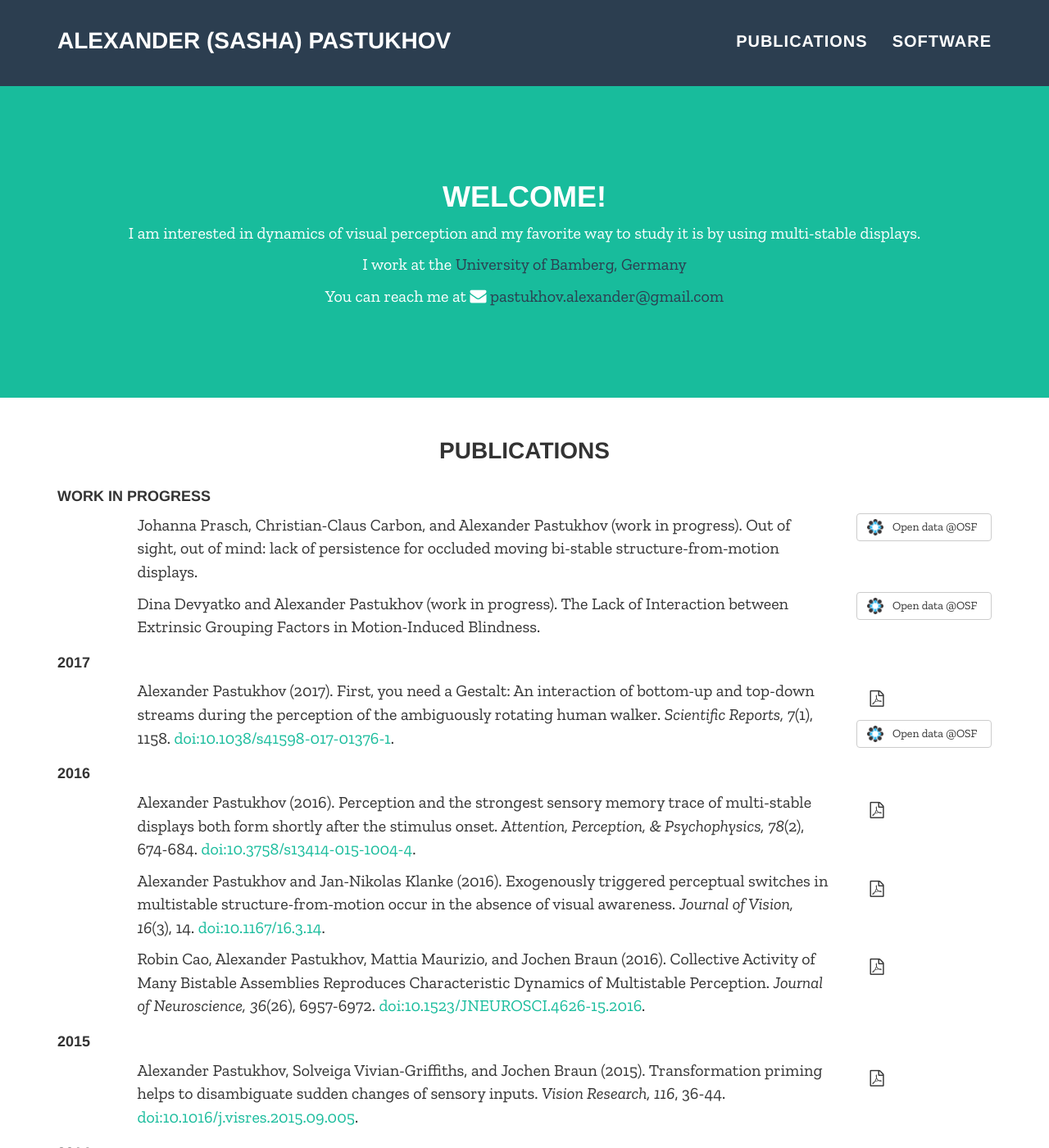
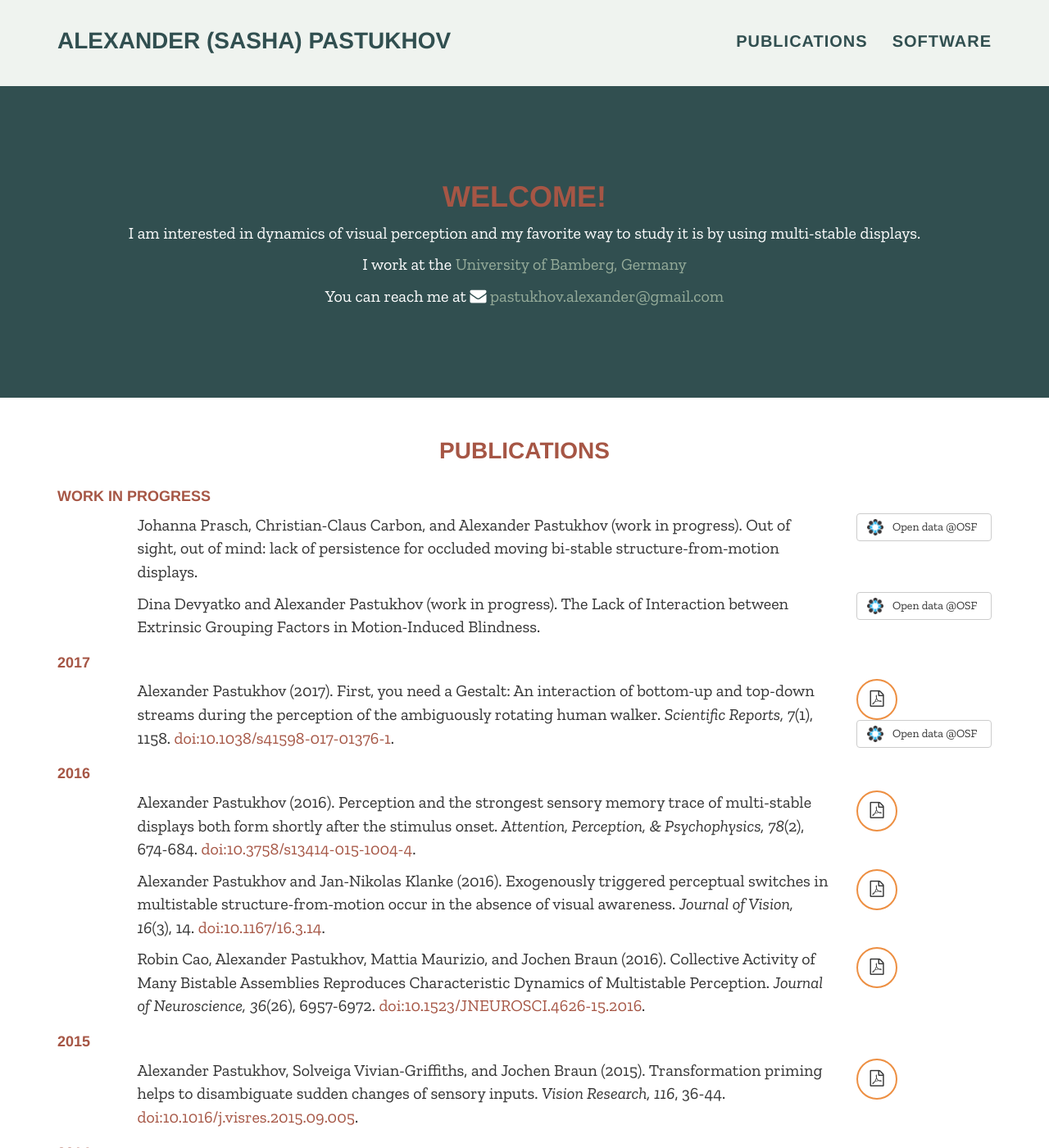
Before and after one commit to alexander-pastukhov/alexander-pastukhov.github.io, a Jekyll site: the page built from index.html, in a window 1280 px wide and 1400 px high. Shown: the whole window at 82% size. Built offline with Jekyll 4.4.1, drawn with Linux system fonts in a browser that asks for light colours; nearby versions of some CDN libraries; some web fonts are replaced.

Commit message:
Streamlined color definitions using scss

```diff
--- a/_includes/header.html
+++ b/_includes/header.html
@@ -3,7 +3,7 @@
     <div class="container">
         <div class="row">
             <div class="col-lg-12">
-                <h1>Welcome!</h1>
+                <h1 class='light'>Welcome!</h1>
                 <p>I am interested in dynamics of visual perception and my favorite way to study it is by using multi-stable displays.</p>
                 <p>I work at the <a class='dark' href='https://www.uni-bamberg.de/en/allgpsych/'>University of Bamberg, Germany</a></p>
                 <p>You can reach me at <i class="fa fa-envelope" aria-hidden="true"></i>&nbsp;<a class='dark' href="mailto:pastukhov.alexander@gmail.com">pastukhov.alexander@gmail.com</a></p>
--- a/_includes/publications.html
+++ b/_includes/publications.html
@@ -3,7 +3,7 @@
         <div class="container">
             <div class="row">
                 <div class="col-lg-12 text-center">
-                    <h2>Publications</h2>
+                    <h2 class='light'>Publications</h2>
                     <br/>
                 </div>
             </div>
@@ -14,7 +14,7 @@
                     {% for publication in sorted_publications %}
                         {% if publication.year != current_year %}
                             {% assign current_year = publication.year %}
-                            <h4>{{publication.year}}</h4>
+                            <h4 class='light'>{{publication.year}}</h4>
                         {% endif %}
                         <div class="row">
                             <div class="col-md-1" align='right'>
@@ -54,7 +54,7 @@
                             <div class="col-md-2">
                                 <p>
                                     {% if publication.pdf %}
-                                        <a class="btn-social btn-default" href= 'pdf/{{publication.pdf}}' ><i class="fa fa-fw fa-file-pdf-o"></i></a>
+                                        <a class="btn-round btn-default" href= 'pdf/{{publication.pdf}}' ><i class="fa fa-fw fa-file-pdf-o"></i></a>
                                     {% endif %}
                                     {% if publication.osf %}
                                     <a  class="btn btn-default" href={{publication.osf}} style='width:100%'><img src="img/osf_logo.png" class="img-fluid" style="width:20px;float:left" alt="OSF">&nbsp; Open data @OSF</a>
--- a/_includes/software.html
+++ b/_includes/software.html
@@ -1,10 +1,10 @@
 <!-- Software Section -->
-    <section class="success" id="software">
+    <section class="dark" id="software">
         <div class="container">
             <div class="row">
                 <div class="col-lg-12 text-center">
                     <h2>Software</h2>
-                    <hr class="star-light">
+                    <hr class="dark">
                 </div>
             </div>
             <div class="row">
--- a/css/pastukhov.css
+++ b/css/pastukhov.scss
@@ -1,9 +1,15 @@
-/*!
- * Start Bootstrap - Freelancer v1.1.1 (http://startbootstrap.com/template-overviews/freelancer)
- * Copyright 2013-2016 Start Bootstrap
- * Licensed under MIT (https://github.com/BlackrockDigital/startbootstrap/blob/gh-pages/LICENSE)
- */
+---
+---
 
+$color-light-shades: #EFF3EF;
+$color-light-accent: #96AC9A;
+$color-main: #ED8F42;
+$color-dark-accent: #A65645;
+$color-dark-shades: #314F50;
+
+$color-navbar-text: $color-dark-shades;
+$color-navbar-background: $color-light-shades;
+$color-navbar-active: $color-light-accent;
 
 
 body {
@@ -25,12 +31,12 @@ a:hover,
 a:focus,
 a:active,
 a.active {
-  color: #18BC9C;
+  color: $color-dark-accent;
   outline: none;
 }
 
 a.dark{
-  color: #2C3E50;
+  color: $color-light-accent;
   outline: none;
 }
 
@@ -43,9 +49,20 @@ h6 {
   font-family: "Ramabhadra", "Helvetica Neue", Helvetica, Arial, sans-serif;
   text-transform: uppercase;
   font-weight: 700;
+  color: $color-main;
 }
-hr.star-light,
-hr.star-primary {
+
+h1.light,
+h2.light,
+h3.light,
+h4.light,
+h5.light,
+h6.light {
+  color: $color-dark-accent;
+}
+
+hr.dark,
+{
   padding: 0;
   border: none;
   border-top: solid 5px;
@@ -53,36 +70,13 @@ hr.star-primary {
   max-width: 250px;
   margin: 25px auto 30px;
 }
-hr.star-light:after,
-hr.star-primary:after {
-  content: "\f005";
-  font-family: FontAwesome;
-  display: inline-block;
-  position: relative;
-  top: -0.8em;
-  font-size: 2em;
-  padding: 0 0.25em;
-}
-hr.star-light {
-  border-color: white;
-}
-hr.star-light:after {
-  background-color: #18BC9C;
-  color: white;
-}
-hr.star-primary {
-  border-color: #2C3E50;
-}
-hr.star-primary:after {
-  background-color: white;
-  color: #2C3E50;
-}
+
 .img-centered {
   margin: 0 auto;
 }
 header {
   text-align: center;
-  background: #18BC9C;
+  background: $color-dark-shades;
   color: white;
 }
 header .container {
@@ -117,7 +111,7 @@ header .intro-text .skills {
   }
 }
 .navbar-custom {
-  background: #2C3E50;
+  background: $color-navbar-background;
   font-family: "Ramabhadra", "Helvetica Neue", Helvetica, Arial, sans-serif;
   text-transform: uppercase;
   font-weight: 700;
@@ -127,49 +121,49 @@ header .intro-text .skills {
   outline: none;
 }
 .navbar-custom .navbar-brand {
-  color: white;
+  color: $color-navbar-text;
 }
 .navbar-custom .navbar-brand:hover,
 .navbar-custom .navbar-brand:focus,
 .navbar-custom .navbar-brand:active,
 .navbar-custom .navbar-brand.active {
-  color: white;
+  color: $color-navbar-text;
 }
 .navbar-custom .navbar-nav {
   letter-spacing: 1px;
 }
 .navbar-custom .navbar-nav li a {
-  color: white;
+  color:$color-navbar-text;
 }
 .navbar-custom .navbar-nav li a:hover {
-  color: #18BC9C;
+  color: $color-navbar-active;
   outline: none;
 }
 .navbar-custom .navbar-nav li a:focus,
 .navbar-custom .navbar-nav li a:active {
-  color: white;
+  color:$color-navbar-text;
 }
 .navbar-custom .navbar-nav li.active a {
-  color: white;
-  background: #18BC9C;
+  color: $color-navbar-text;
+  background: $color-navbar-active;
 }
 .navbar-custom .navbar-nav li.active a:hover,
 .navbar-custom .navbar-nav li.active a:focus,
 .navbar-custom .navbar-nav li.active a:active {
-  color: white;
-  background: #18BC9C;
+  color:$color-navbar-text;
+  background: $color-navbar-active;
 }
 .navbar-custom .navbar-toggle {
-  color: white;
+  color: $color-navbar-text;
   text-transform: uppercase;
   font-size: 10px;
-  border-color: white;
+  border-color: $color-light-shades;
 }
 .navbar-custom .navbar-toggle:hover,
 .navbar-custom .navbar-toggle:focus {
-  background-color: #18BC9C;
-  color: white;
-  border-color: #18BC9C;
+  background-color: $color-navbar-active;
+  color:$color-navbar-text;
+  border-color: $color-navbar-active;
 }
 @media (min-width: 768px) {
   .navbar-custom {
@@ -198,8 +192,8 @@ section h2 {
   margin: 0;
   font-size: 2em;
 }
-section.success {
-  background: #18BC9C;
+section.dark {
+  background: $color-dark-shades;
   color: white;
 }
 @media (max-width: 767px) {
@@ -434,6 +428,18 @@ fieldset[disabled] .btn-success.active {
   font-size: 20px;
   line-height: 45px;
 }
+
+.btn-round {
+  display: inline-block;
+  height: 50px;
+  width: 50px;
+  border: 2px solid $color-main;
+  border-radius: 100%;
+  text-align: center;
+  font-size: 20px;
+  line-height: 45px;
+}
+
 .btn:focus,
 .btn:active,
 .btn.active {
```
